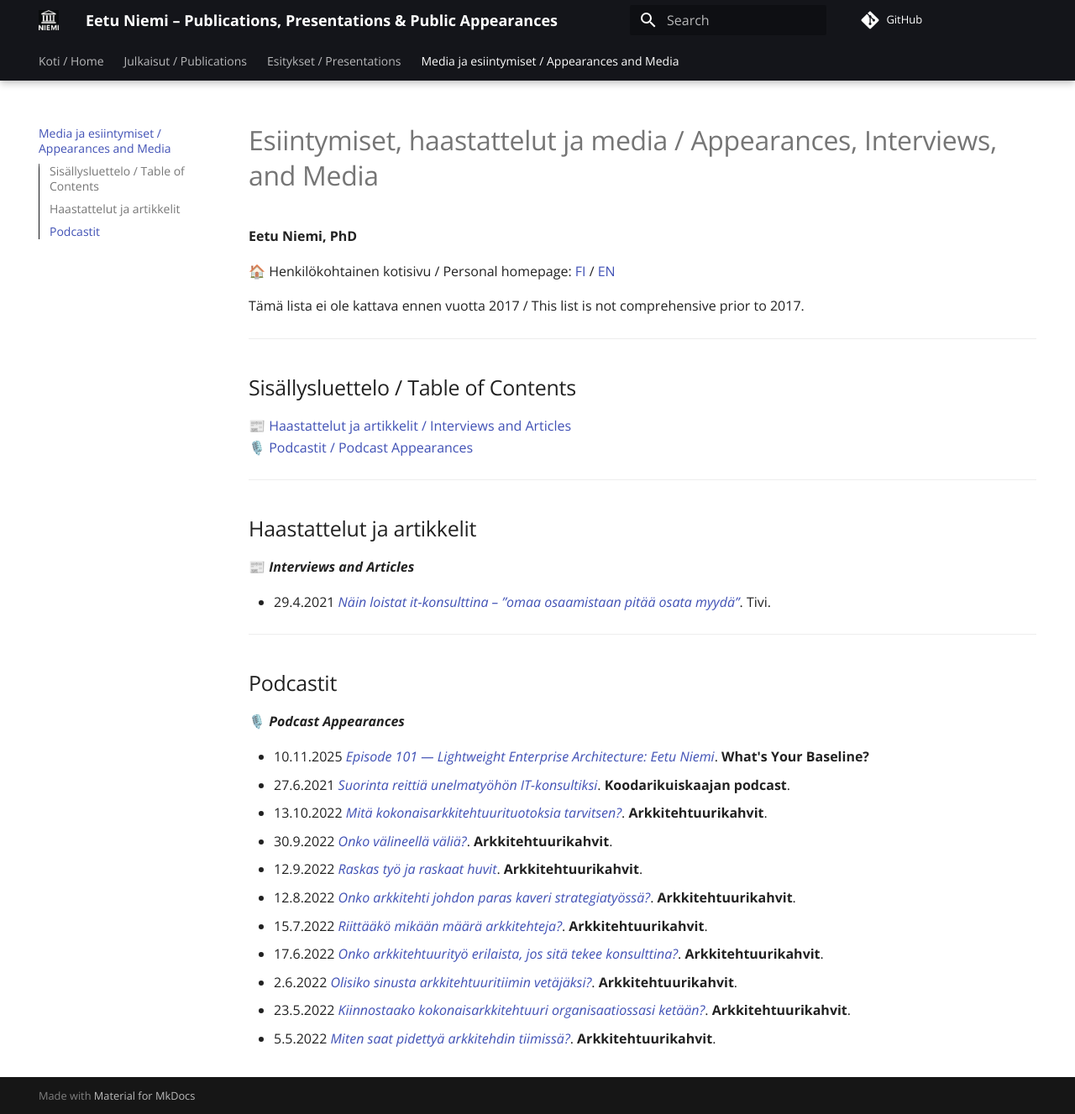
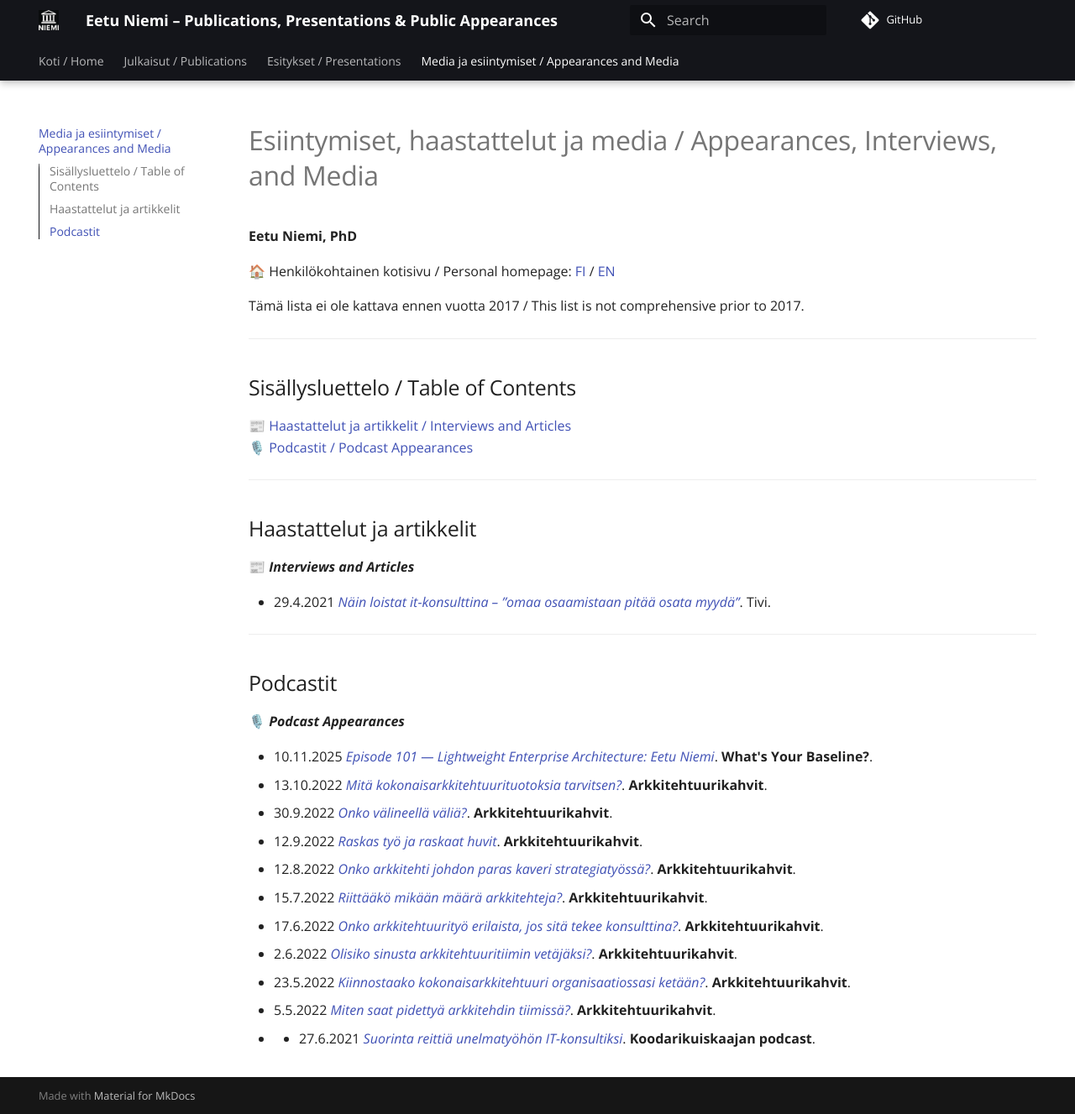
Before and after one commit to eetuniemiphd/eetuniemi, an MkDocs documentation site: the page built from docs/appearances-media.md, in a window 1280 px wide and 1327 px high. Shown: the whole window at 84% size. Built offline with MkDocs 1.6.1 and Material for MkDocs 9.7.7, drawn with Linux system fonts in a browser that asks for light colours; comment, search, counter and statistics services are not loaded; part of the change alters nothing that is shown.

```diff
--- a/docs/appearances-media.md
+++ b/docs/appearances-media.md
@@ -24,8 +24,7 @@ Tämä lista ei ole kattava ennen vuotta 2017 / This list is not comprehensive p
 ## Podcastit
 🎙️ ***Podcast Appearances***
 
-- 10.11.2025 [*Episode 101 — Lightweight Enterprise Architecture: Eetu Niemi*](https://www.whatsyourbaseline.com/blog/2025/11/10/episode-101-lightweight-enterprise-architecture-eetu-niemi). **What's Your Baseline?**
-- 27.6.2021 [*Suorinta reittiä unelmatyöhön IT-konsultiksi*](https://koodarikuiskaaja.fi/podcast/suorinta-reittia-unelmatyohon-it-konsultiksi). **Koodarikuiskaajan podcast**.
+- 10.11.2025 [*Episode 101 — Lightweight Enterprise Architecture: Eetu Niemi*](https://www.whatsyourbaseline.com/blog/2025/11/10/episode-101-lightweight-enterprise-architecture-eetu-niemi). **What's Your Baseline?**.
 - 13.10.2022 [*Mitä kokonaisarkkitehtuurituotoksia tarvitsen?*](https://open.spotify.com/episode/0FKk88isJ1ODQRzQJ8BbPj). **Arkkitehtuurikahvit**.
 - 30.9.2022 [*Onko välineellä väliä?*](https://open.spotify.com/episode/3ShNKWT3MzbG883siUmmHT). **Arkkitehtuurikahvit**.
 - 12.9.2022 [*Raskas työ ja raskaat huvit*](https://open.spotify.com/episode/74A4GYTnksmh9V4GOoINAo). **Arkkitehtuurikahvit**.
@@ -35,3 +34,4 @@ Tämä lista ei ole kattava ennen vuotta 2017 / This list is not comprehensive p
 - 2.6.2022 [*Olisiko sinusta arkkitehtuuritiimin vetäjäksi?*](https://open.spotify.com/episode/6hI9VFJsCmrNVZYPgd7JjQ). **Arkkitehtuurikahvit**.
 - 23.5.2022 [*Kiinnostaako kokonaisarkkitehtuuri organisaatiossasi ketään?*](https://open.spotify.com/episode/0Gd9yMPizKbgit8KAoPn5p). **Arkkitehtuurikahvit**.
 - 5.5.2022 [*Miten saat pidettyä arkkitehdin tiimissä?*](https://open.spotify.com/episode/3EkQfwy9KUQ02cZiAAeEfw). **Arkkitehtuurikahvit**.
+- - 27.6.2021 [*Suorinta reittiä unelmatyöhön IT-konsultiksi*](https://koodarikuiskaaja.fi/podcast/suorinta-reittia-unelmatyohon-it-konsultiksi). **Koodarikuiskaajan podcast**.
```
